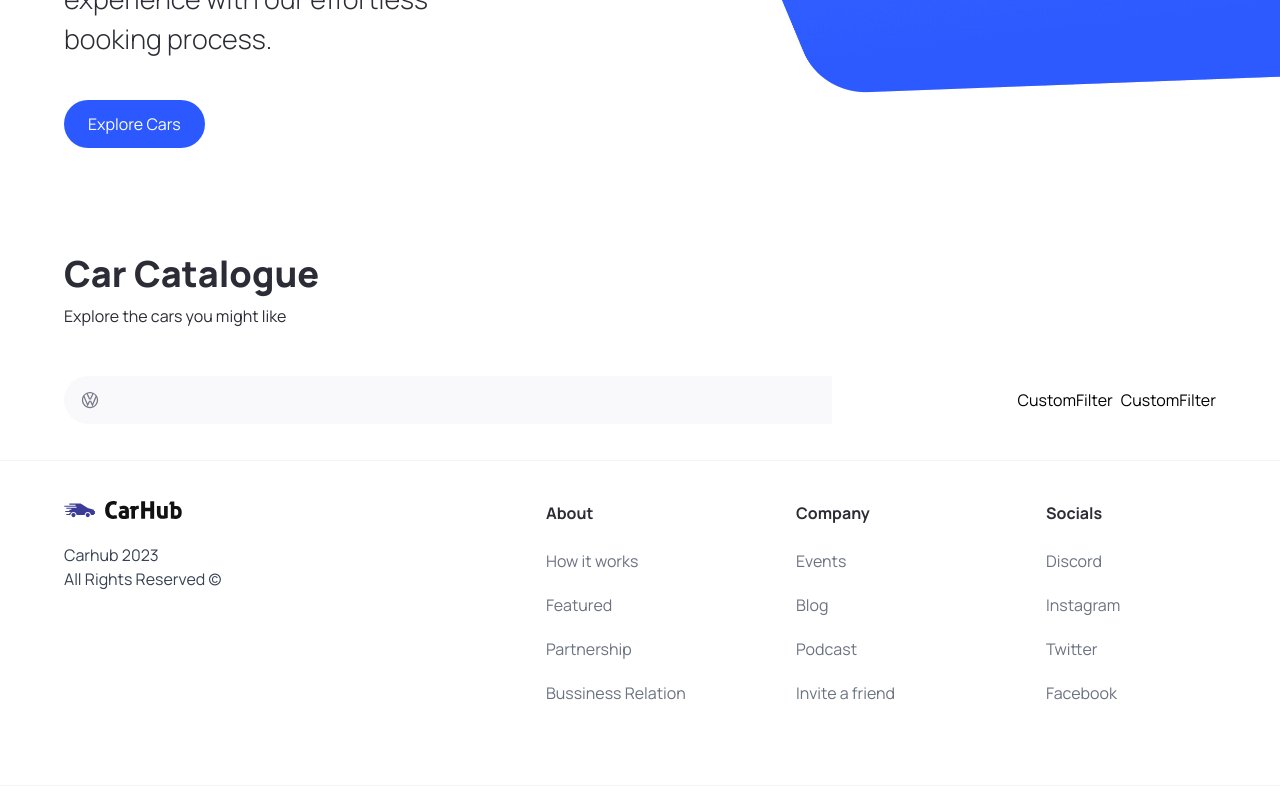
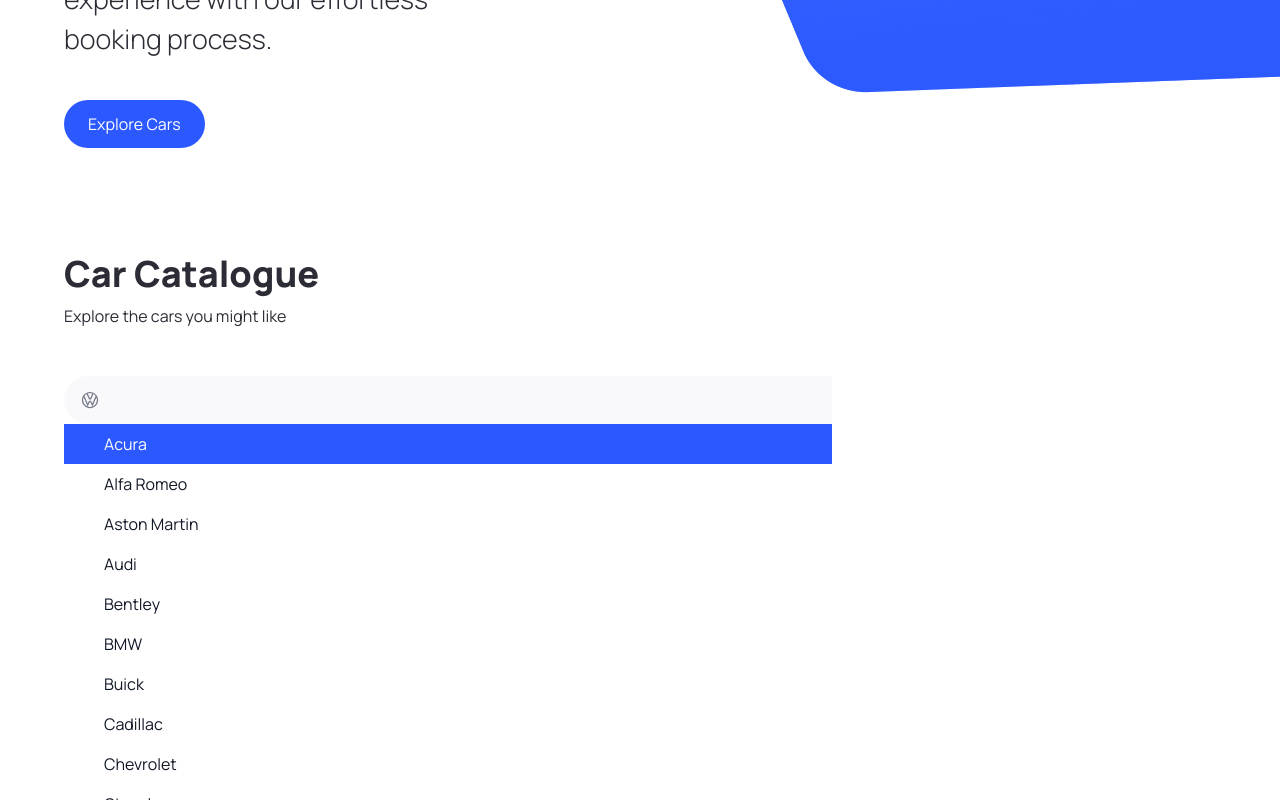
Before and after one commit to isujitkr/car_showcase, a Next.js app: page / in a window 1280 px wide. Both pictures are taken after a click on the button 82 px from the left and 1010 px from the top of the page. Shown: the part 610-1410 px from the top of the page. Built offline with nearby package versions, Linux system fonts and the light colour scheme.

Commit message:
created combo box

```diff
--- a/components/SearchManufacturer.tsx
+++ b/components/SearchManufacturer.tsx
@@ -1,13 +1,26 @@
-"use client"
+"use client";
 
 import Image from 'next/image';
+import { useState, Fragment } from 'react';
 import { SearchManufacturerProps } from '@/types';
 import { Combobox, Transition } from '@headlessui/react';
+import { manufacturers } from '@/constants';
 
 const SearchManufacturer = ({ manufacturer, setManufacturer }: SearchManufacturerProps) => {
+  const [query, setQuery] = useState(''); // Change the placeholder to an empty string
+
+  const filteredManufacturers = query === ""
+    ? manufacturers
+    : manufacturers.filter((item) =>
+      item
+        .toLowerCase()
+        .replace(/\s+/g, "")
+        .includes(query.toLowerCase().replace(/\s+/g, ""))
+    );
+
   return (
     <div className="search-manufacturer">
-          <Combobox>
+      <Combobox value={manufacturer} onChange={setManufacturer}>
         <div className="relative w-full">
           <Combobox.Button className="absolute top-[14px]">
             <Image
@@ -21,13 +34,58 @@
 
           <Combobox.Input
             className="search-manufacturer__input"
+            placeholder="Volkswagen" // Change the placeholder to an empty string
+            displayValue={(manufacturer: string) => manufacturer}
+            onChange={(e) => setQuery(e.target.value)}
           />
 
+          <Transition
+            as={Fragment}
+            leave="transition ease-in duration-100"
+            leaveFrom="opacity-100"
+            leaveTo="opacity-0"
+            afterLeave={() => setQuery("")}
+          >
+            <Combobox.Options >
+              {
+                filteredManufacturers.map((item) => (
+                  <Combobox.Option
+                    key={item}
+                    className={({ active }) =>
+                      `relative search-manufacturer__option ${
+                        active ? "bg-primary-blue text-white" : "text-gray-900"
+                      }`
+                    }
+                    value={item}
+                  >
+                    {({ selected, active }) => (
+                      <>
+                        <span
+                          className={`block truncate ${
+                            selected ? "font-medium" : "font-normal"
+                          }`}
+                        >
+                          {item}
+                        </span>
 
+                        {selected ? (
+                          <span
+                            className={`absolute inset-y-0 left-0 flex items-center pl-3 ${
+                              active ? "text-white" : "text-primary-purple"
+                            }`}
+                          ></span>
+                        ) : null}
+                      </>
+                    )}
+                  </Combobox.Option>
+                )
+              )}
+            </Combobox.Options>
+          </Transition>
         </div>
       </Combobox>
     </div>
-  )
-}
+  );
+};
 
-export default SearchManufacturer
+export default SearchManufacturer;
```
Lines whose indentation alone changed are shown as unchanged.
